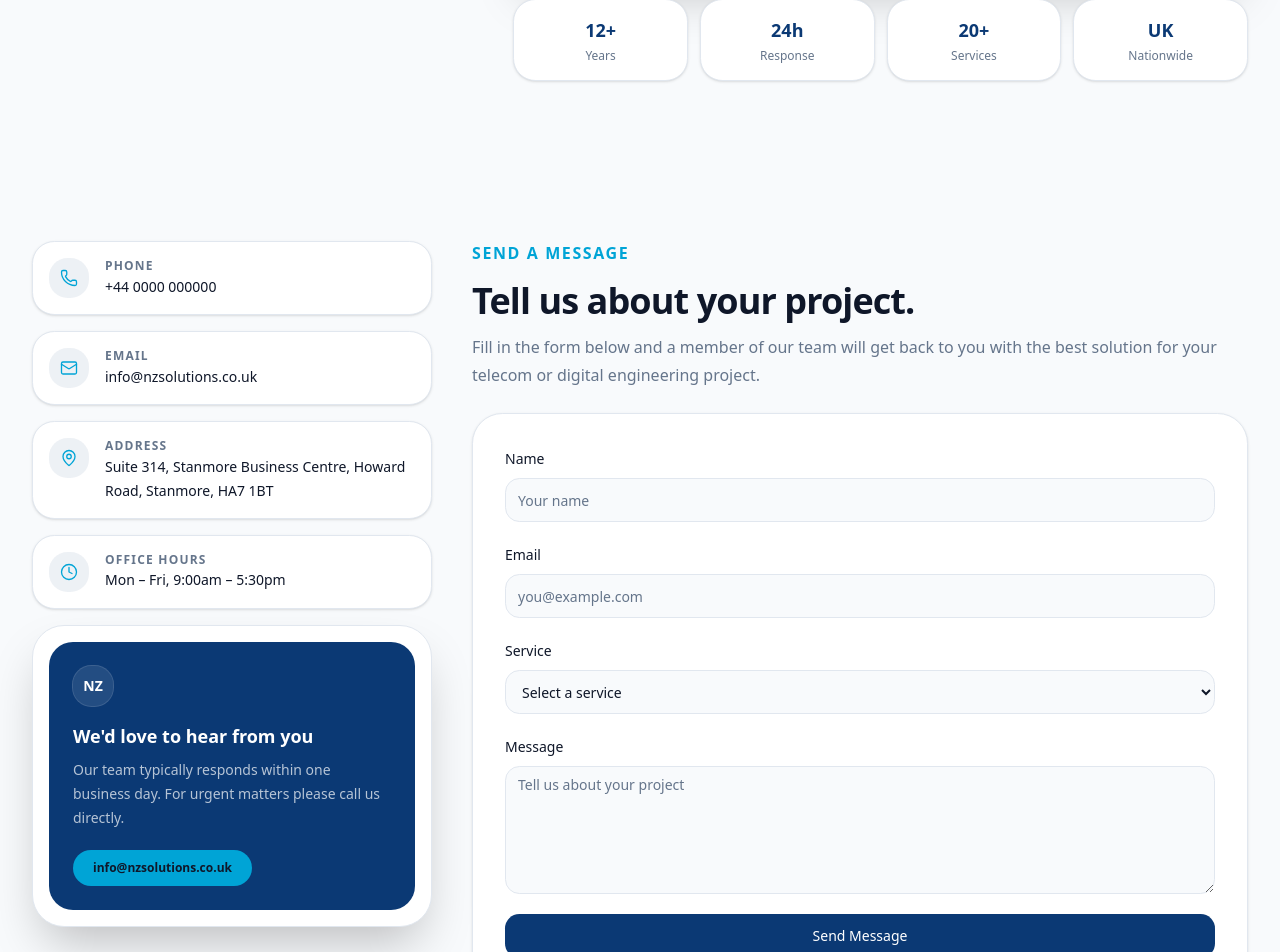
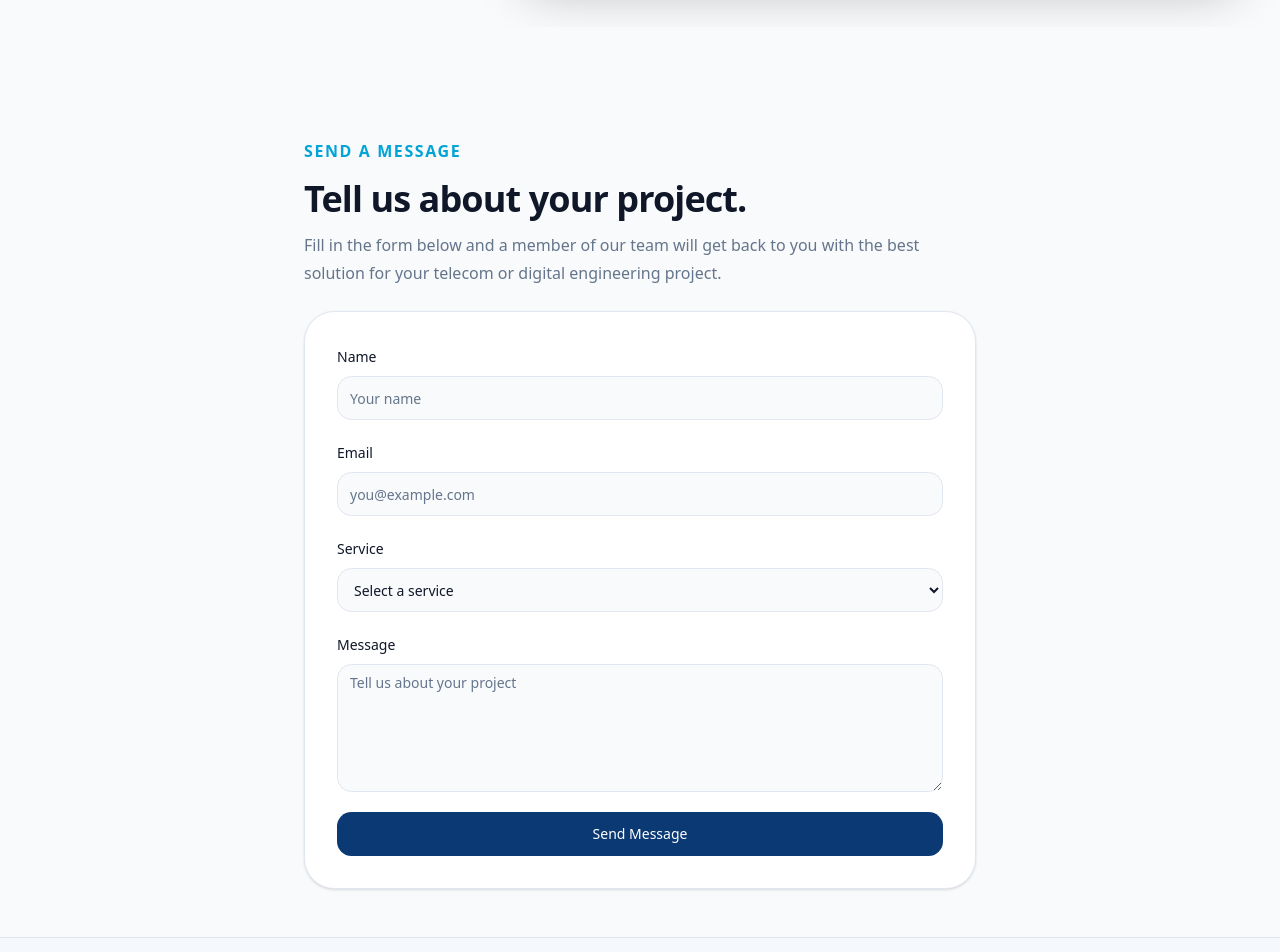
Before and after one commit to abdulmugees111/nzSolutions, a Next.js app: page /en/contact in a window 1280 px wide. Shown: the part 756-1708 px from the top of the page. Built offline with nearby package versions, Linux system fonts and the light colour scheme.

Commit message:
Update about, careers, contact page

```diff
--- a/src/app/[locale]/about/page.tsx
+++ b/src/app/[locale]/about/page.tsx
@@ -1,5 +1,6 @@
 import React from 'react';
-import {CheckCircle2, Shield, Users, Zap, Layers} from 'lucide-react';
+import {CheckCircle2, Shield, Users, Zap, Layers, Banknote, GraduationCap, Globe} from 'lucide-react';
+import {ApplyButton} from '@/components/careers/ApplyButton';
 import Image from 'next/image';
 import {Container} from '@/components/common/Container';
 import {AccreditationsBanner} from '@/components/common/AccreditationsBanner';
@@ -375,6 +376,52 @@ export default function AboutPage() {
         </Container>
       </section>
 
+      {/* ── CAREERS CTA ─────────────────────────────────────── */}
+      <section className="pt-8 pb-16 sm:pb-20 lg:pb-28">
+        <Container>
+          <div className="rounded-[2rem] border bg-card p-4 shadow-2xl">
+            <div className="rounded-[1.5rem] bg-primary p-6 sm:p-8">
+              <div className="flex flex-col gap-6 sm:flex-row sm:items-center sm:justify-between">
+
+                {/* Left: text + highlights */}
+                <div className="flex-1">
+                  <p className="text-xs font-bold uppercase tracking-widest text-secondary">We&apos;re Recruiting</p>
+                  <h2 className="mt-2 text-2xl font-black text-white leading-tight">Ready to join the team?</h2>
+                  <p className="mt-2 text-sm leading-6 text-primary-foreground/60">
+                    Send your CV to{' '}
+                    <span className="font-semibold text-white">Careers@nzsolutions.co.uk</span>{' '}
+                    and we&apos;ll be in touch.
+                  </p>
+                  <div className="mt-4 flex flex-wrap gap-2">
+                    {[
+                      {icon: Banknote,      label: 'Competitive Pay'},
+                      {icon: GraduationCap, label: 'Career Training'},
+                      {icon: Users,         label: 'Inclusive Culture'},
+                      {icon: Globe,         label: 'UK Infrastructure'},
+                    ].map(({icon: Icon, label}) => (
+                      <div
+                        key={label}
+                        className="flex items-center gap-1.5 rounded-xl px-3 py-1.5 text-xs font-medium text-primary-foreground/80"
+                        style={{background: 'rgba(255,255,255,0.08)'}}
+                      >
+                        <Icon size={13} className="text-secondary shrink-0" />
+                        {label}
+                      </div>
+                    ))}
+                  </div>
+                </div>
+
+                {/* Right: CTA button */}
+                <div className="shrink-0">
+                  <ApplyButton />
+                </div>
+
+              </div>
+            </div>
+          </div>
+        </Container>
+      </section>
+
       <AccreditationsBanner />
     </>
   );
--- a/src/app/[locale]/careers/page.tsx
+++ b/src/app/[locale]/careers/page.tsx
@@ -4,6 +4,7 @@ import {Container} from '@/components/common/Container';
 import {AccreditationsBanner} from '@/components/common/AccreditationsBanner';
 import {Button} from '@/components/ui/button';
 import {Link} from '@/i18n/navigation';
+import {ApplyButton} from '@/components/careers/ApplyButton';
 
 export const metadata = {
   title: 'Careers',
@@ -45,9 +46,7 @@ export default function CareersPage() {
               If you&apos;re motivated, persistent, and passionate about technology — we want to hear from you.
             </p>
             <div className="mt-8 flex flex-col gap-3 sm:flex-row">
-              <Button asChild size="lg">
-                <a href="mailto:Careers@nzsolutions.co.uk">Apply Now <ArrowRight size={18} /></a>
-              </Button>
+              <ApplyButton />
               <Button asChild variant="outline" size="lg">
                 <Link href="/contact">Get in Touch</Link>
               </Button>
@@ -110,7 +109,7 @@ export default function CareersPage() {
           </div>
 
           {/* Apply CTA */}
-          <div className="mt-6 rounded-[2rem] border bg-card p-4 shadow-2xl transition-all duration-300 hover:-translate-y-2 hover:shadow-[0_24px_60px_rgba(0,0,0,0.18)]">
+          <div className="hidden mt-6 rounded-[2rem] border bg-card p-4 shadow-2xl transition-all duration-300 hover:-translate-y-2 hover:shadow-[0_24px_60px_rgba(0,0,0,0.18)]">
             <div className="rounded-[1.5rem] bg-primary overflow-hidden">
               <div className="flex flex-col lg:flex-row lg:items-center">
 
@@ -129,12 +128,9 @@ export default function CareersPage() {
                       </div>
                     ))}
                   </div>
-                  <a
-                    href="mailto:Careers@nzsolutions.co.uk"
-                    className="mt-5 inline-flex w-fit items-center gap-2 rounded-xl bg-secondary px-5 py-2.5 text-sm font-bold text-secondary-foreground transition-all hover:opacity-90"
-                  >
-                    Apply Now <ArrowRight size={15} />
-                  </a>
+                  <div className="mt-5">
+                    <ApplyButton />
+                  </div>
                 </div>
 
                 {/* Right: overlapping circles */}
--- a/src/app/[locale]/contact/page.tsx
+++ b/src/app/[locale]/contact/page.tsx
@@ -3,7 +3,6 @@ import {Container} from '@/components/common/Container';
 import {ContactForm} from '@/components/forms/ContactForm';
 import {siteConfig} from '@/constants/site';
 import {Button} from '@/components/ui/button';
-import {Link} from '@/i18n/navigation';
 
 export const metadata = {
   title: 'Contact Us',
@@ -78,17 +77,6 @@ export default function ContactPage() {
                 </div>
               </div>
             </div>
-            <div className="mt-5 grid grid-cols-2 gap-3 sm:grid-cols-4">
-              {[['12+', 'Years'], ['24h', 'Response'], ['20+', 'Services'], ['UK', 'Nationwide']].map((stat) => (
-                <div
-                  key={stat[1]}
-                  className="rounded-2xl border bg-card p-4 text-center shadow-sm transition-all duration-300 hover:-translate-y-1 hover:border-primary/40 hover:shadow-xl"
-                >
-                  <p className="text-lg font-black text-primary">{stat[0]}</p>
-                  <p className="mt-1 text-xs text-muted-foreground">{stat[1]}</p>
-                </div>
-              ))}
-            </div>
           </div>
 
         </Container>
@@ -97,50 +85,7 @@ export default function ContactPage() {
       {/* ── FORM + CONTACT DETAILS ────────────────────────────── */}
       <section className="pt-16 sm:pt-20 lg:pt-28 pb-8 sm:pb-12">
         <Container>
-          <div className="grid gap-10 lg:grid-cols-[400px_1fr] lg:items-start">
-
-            {/* Left: contact detail cards */}
-            <div className="space-y-4">
-              {contactDetails.map((item) => (
-                <div
-                  key={item.label}
-                  className="rounded-2xl border bg-card p-4 shadow-sm transition-all duration-300 hover:-translate-y-1 hover:border-primary/40 hover:shadow-xl"
-                >
-                  <div className="flex items-start gap-4">
-                    <div className="flex size-10 shrink-0 items-center justify-center rounded-xl" style={{background: 'hsl(var(--primary) / 0.07)'}}>
-                      <item.icon strokeWidth={1.75} className="size-[18px] text-secondary" />
-                    </div>
-                    <div>
-                      <p className="text-xs font-bold uppercase tracking-widest text-muted-foreground">{item.label}</p>
-                      {item.href ? (
-                        <a href={item.href} className="mt-0.5 text-sm font-medium text-foreground hover:text-secondary transition-colors">{item.value}</a>
-                      ) : (
-                        <p className="mt-0.5 text-sm font-medium text-foreground">{item.value}</p>
-                      )}
-                    </div>
-                  </div>
-                </div>
-              ))}
-
-              <div className="rounded-[2rem] border bg-card p-4 shadow-2xl">
-                <div className="rounded-[1.5rem] bg-primary p-5 text-primary-foreground sm:p-6">
-                  <div className="flex size-10 items-center justify-center rounded-xl bg-white/10 text-sm font-black text-white ring-1 ring-white/20">NZ</div>
-                  <h3 className="mt-4 text-lg font-bold">We&apos;d love to hear from you</h3>
-                  <p className="mt-2 text-sm leading-6 text-primary-foreground/70">
-                    Our team typically responds within one business day. For urgent matters please call us directly.
-                  </p>
-                  <a
-                    href={`mailto:${siteConfig.email}`}
-                    className="mt-5 inline-block rounded-2xl bg-secondary px-5 py-2.5 text-xs font-bold text-secondary-foreground transition-opacity hover:opacity-90"
-                  >
-                    {siteConfig.email}
-                  </a>
-                </div>
-              </div>
-            </div>
-
-            {/* Right: form */}
-            <div>
+          <div className="max-w-2xl mx-auto">
             <p className="text-base font-bold uppercase tracking-widest text-secondary">Send a Message</p>
             <h2 className="mt-4 text-3xl font-black tracking-tight text-foreground sm:text-4xl">Tell us about your project.</h2>
             <p className="mt-3 text-base leading-7 text-muted-foreground">
@@ -150,8 +95,6 @@ export default function ContactPage() {
             <div className="mt-6">
               <ContactForm />
             </div>
-            </div>
-
           </div>
         </Container>
       </section>
--- /dev/null
+++ b/src/components/careers/ApplyButton.tsx
@@ -0,0 +1,19 @@
+'use client';
+
+import {ArrowRight} from 'lucide-react';
+
+export function ApplyButton() {
+  return (
+    <a
+      href="mailto:Careers@nzsolutions.co.uk"
+      onClick={(e) => {
+        e.stopPropagation();
+        e.preventDefault();
+        window.location.assign('mailto:Careers@nzsolutions.co.uk');
+      }}
+      className="inline-flex items-center gap-2 rounded-xl bg-secondary px-6 py-3 text-sm font-bold text-secondary-foreground transition-all hover:opacity-90 hover:-translate-y-0.5"
+    >
+      Apply Now <ArrowRight size={15} />
+    </a>
+  );
+}
--- a/src/constants/navigation.ts
+++ b/src/constants/navigation.ts
@@ -15,6 +15,5 @@ export const navigation = [
   {labelKey: 'industries', href: '/industries'},
   {labelKey: 'caseStudies', href: '/case-studies'},
   {labelKey: 'about', href: '/about'},
-  {labelKey: 'careers', href: '/careers'},
   {labelKey: 'contact', href: '/contact'}
 ];
```
Lines whose indentation alone changed are shown as unchanged.
